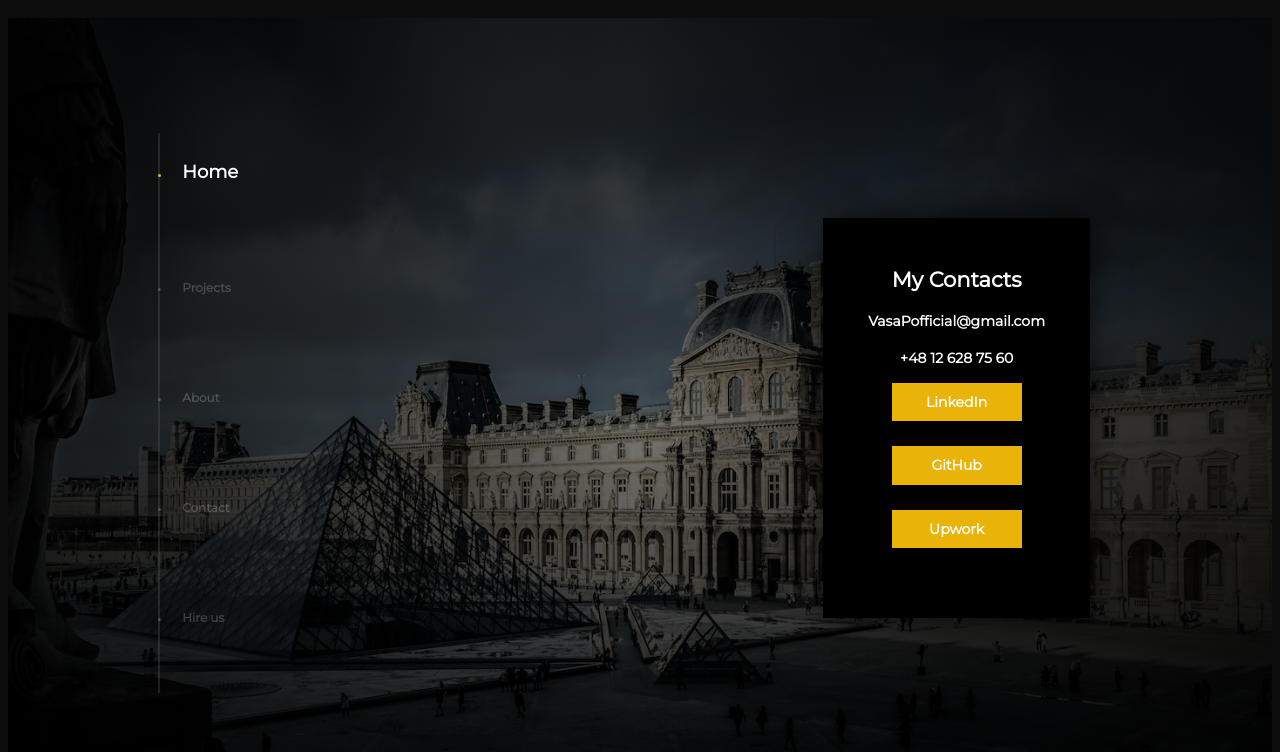
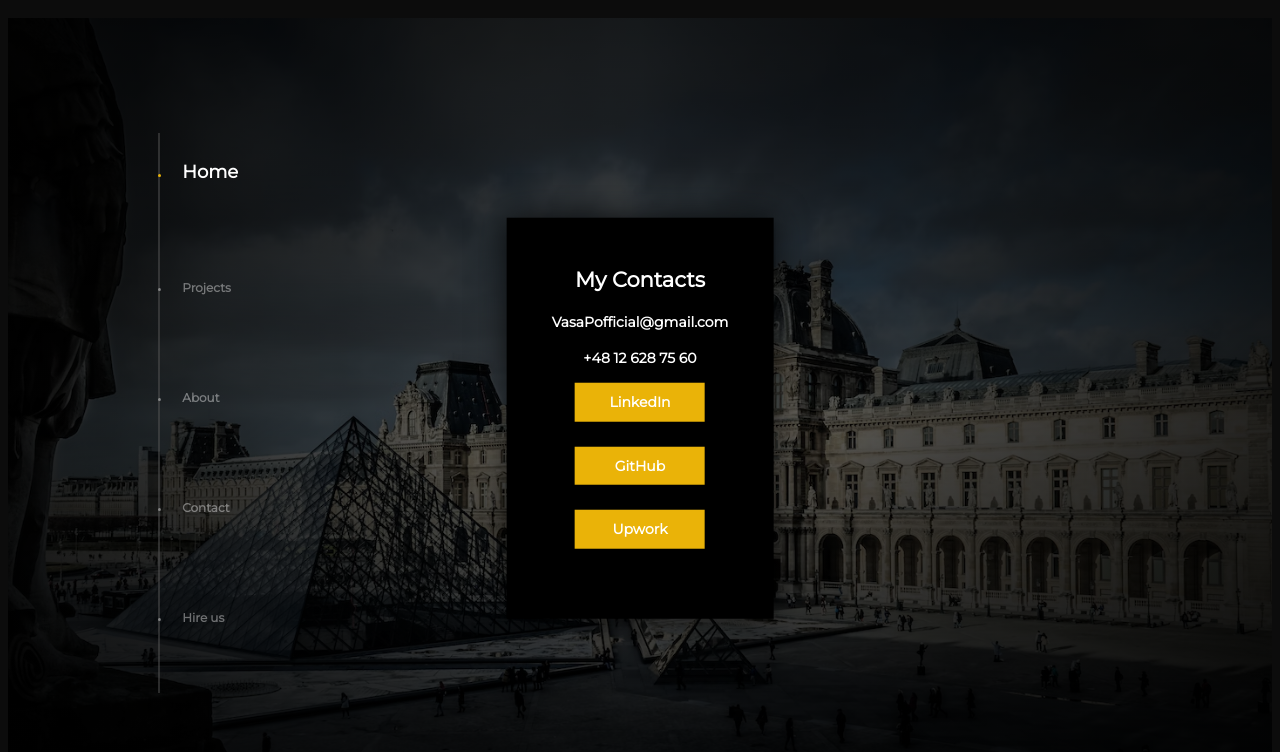
Before and after one commit to VasaOfficial/Portfolio-Webiste, a React (Vite) app: page /#/ in a window 1280 px wide. Shown: the top 752 px of the page. Built offline with nearby package versions, Linux system fonts and the light colour scheme.

Commit message:
style: Change the position of the contacts to middle and scroll bars opacity

```diff
--- a/src/components/ProgressBar/styles.tsx
+++ b/src/components/ProgressBar/styles.tsx
@@ -17,7 +17,7 @@ export const SideNavContainer = styled.nav`
     height: 70%;
     max-height: 750px;
     background-color: #555;
-    opacity: 0.35;
+    opacity: 0.50;
     z-index: 10;
   }
 `;
@@ -42,7 +42,7 @@ export const ListItem = styled.li`
   color: #fff;
   cursor: pointer;
   font-size: 10px;
-  opacity: 0.2;
+  opacity: 0.4;
   transition: font-size 0.4s ease-in-out, opacity 0.4s ease-in-out;
 
   &.is-active {
--- a/src/components/ScrollablePages/Contact/index.tsx
+++ b/src/components/ScrollablePages/Contact/index.tsx
@@ -60,6 +60,10 @@ const ModalContainer = styled.div`
   text-align: center;
   background-color: black;
   box-shadow: 0 0 30px 0 rgba(0,0,0,.75);
+  position: absolute;
+  top: 50%;
+  left: 50%;
+  transform: translate(-50%, -50%);
 `;
 
 const ModalInformation = styled.div`
```
